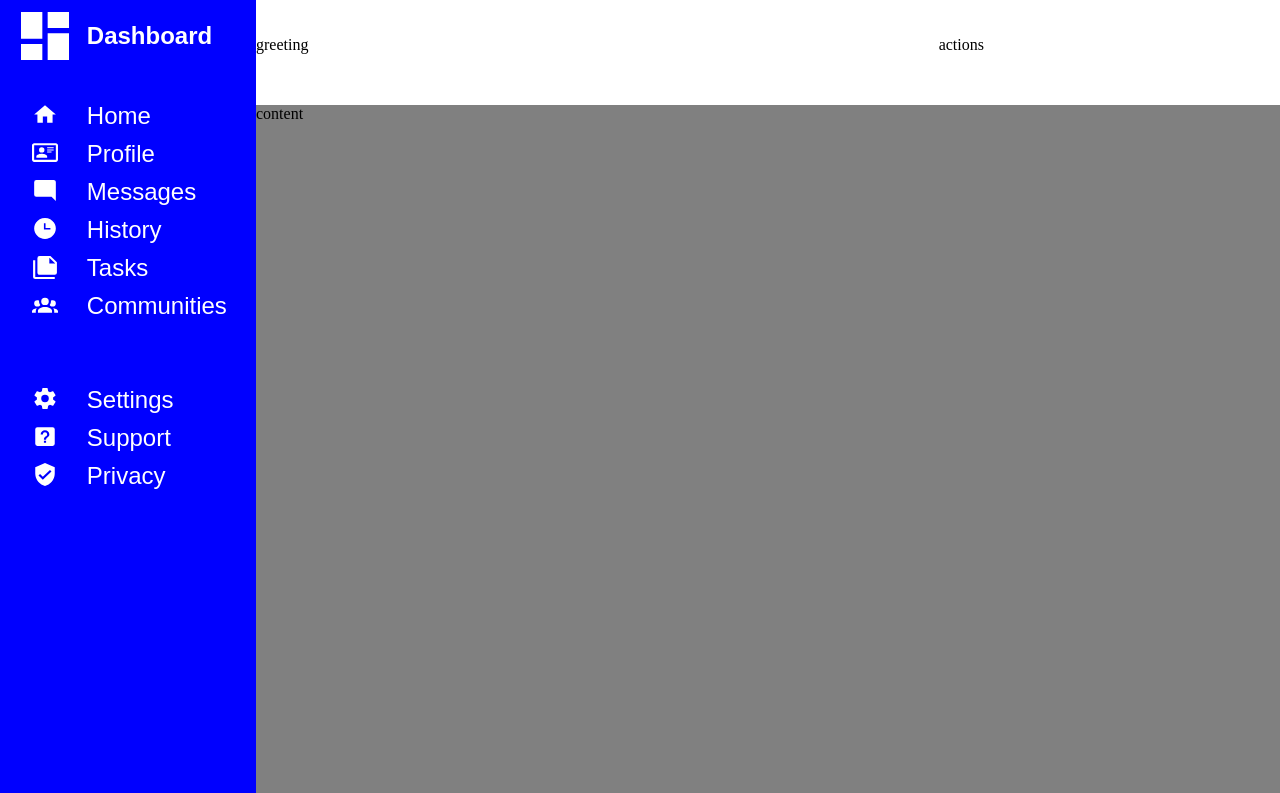
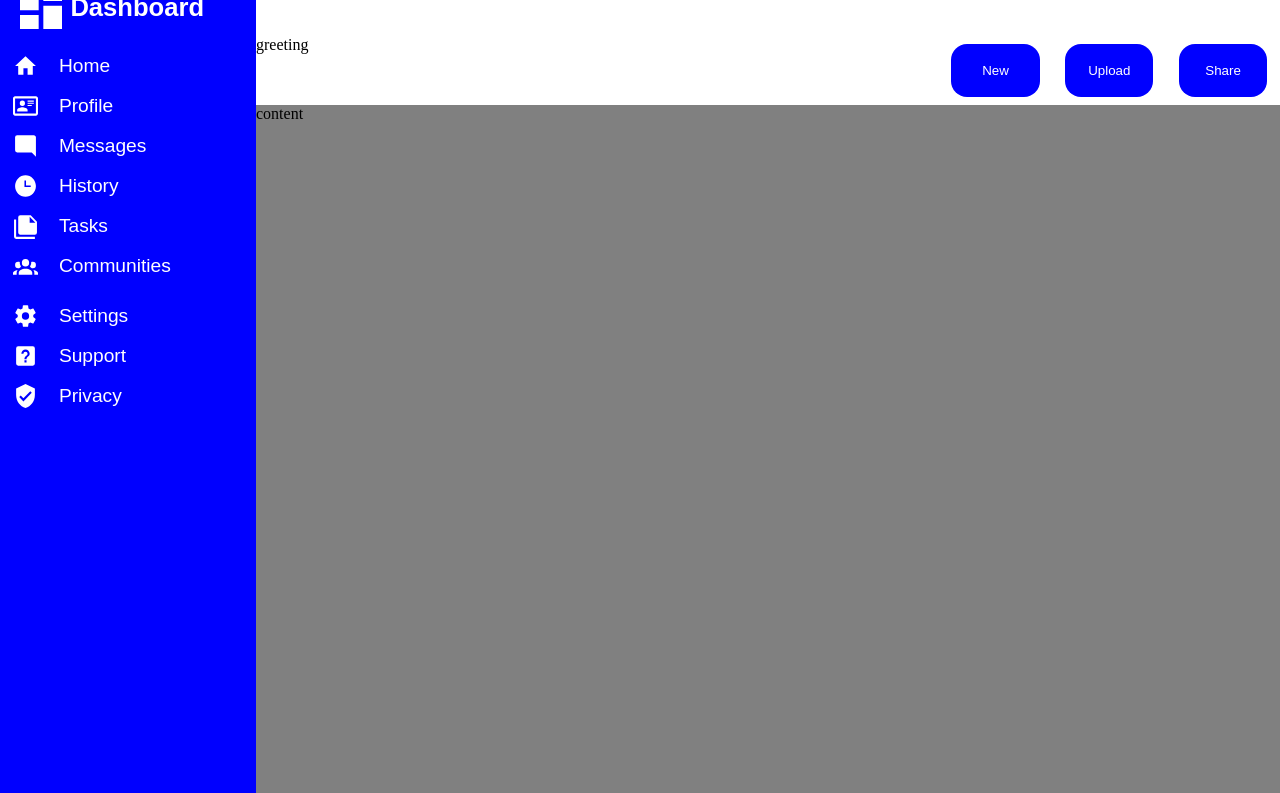
Before and after one commit to slothmindmastery/admin-dashboard, a plain HTML site: page index.html in a window 1280 px wide. Shown: the part 33-826 px from the top of the page. Drawn offline with Linux system fonts and the light colour scheme.

Commit message:
Add ul to sidebar
- arrange sidebar images and words using li and grid

```diff
--- a/index.html
+++ b/index.html
@@ -9,29 +9,20 @@
 <body>
   <div id="container">
     <div id="sidebar">
-      <img src="view-dashboard.svg" class="large-icon white-filter">
-      <h2>Dashboard</h2>
-      <img src="home.svg" class="icon white-filter">
-      <p>Home</p>
-      <img src="card-account-details-outline.svg" class="icon white-filter">
-      <p>Profile</p>
-      <img src="message-reply.svg" class="icon white-filter">
-      <p>Messages</p>
-      <img src="clock-time-three.svg" class="icon white-filter">
-      <p>History</p>
-      <img src="note-multiple.svg" class="icon white-filter">
-      <p>Tasks</p>
-      <img src="account-group.svg" class="icon white-filter">
-      <p>Communities</p>
-
-      <img src="cog.svg" class="icon white-filter">
-
-      <p>Settings</p>
-      <img src="help-box.svg" class="icon white-filter">
-      <p>Support</p>
-      <img src="shield-check.svg" class="icon white-filter">
-      <p>Privacy</p>
-
+      <h2 id="dashboard-heading"><img src="view-dashboard.svg" class="large-icon white-filter">Dashboard</h2>
+      <ul class="dashboard-links">
+        <li><img src="home.svg" class="icon white-filter">Home</li>
+        <li><img src="card-account-details-outline.svg" class="icon white-filter">Profile</li>
+        <li><img src="message-reply.svg" class="icon white-filter">Messages</li>
+        <li><img src="clock-time-three.svg" class="icon white-filter">History</li>
+        <li><img src="note-multiple.svg" class="icon white-filter">Tasks</li>
+        <li><img src="account-group.svg" class="icon white-filter">Communities</li>
+      </ul>
+      <ul class="dashboard-links">
+        <li><img src="cog.svg" class="icon white-filter">Settings</li>
+        <li><img src="help-box.svg" class="icon white-filter">Support</li>
+        <li><img src="shield-check.svg" class="icon white-filter">Privacy</li>
+      </ul>
     </div>
     <div id="header">
       <div id="search">
@@ -44,7 +35,9 @@
         greeting
       </div>
       <div id="actions">
-        actions
+        <button>New</button>
+        <button>Upload</button>
+        <button>Share</button>
       </div>
     </div>
     <div id="content">
--- a/style.css
+++ b/style.css
@@ -8,16 +8,13 @@
 }
 
 .large-icon {
-  height: 8vh;
+  height: 7vh;
   width: auto;
-  align-self: center;
-  justify-self: center;
 }
 
 .icon {
   height: 2vw;
   width: auto;
-  justify-self: center;
 }
 
 #container {
@@ -34,22 +31,35 @@
   grid-area: 1 / 1 / 3 / 2;
   background-color: blue;
   display: grid;
-  grid-template-rows: 4fr repeat(5, 1fr) 3fr repeat(3, 1fr) 10fr;
-  grid-template-columns: 1fr 4fr;
+  grid-template-rows: 1fr 5fr 5fr 5fr;
   gap: 10px;
 }
 
-h2 {
+#dashboard-heading {
   color: white;
   align-self: center;
-  font-family:Arial, Helvetica, sans-serif
+  font-family:Arial, Helvetica, sans-serif;
+  font-size: 2vw;
+  display: grid;
+  align-items: center;
+  grid-template-columns: 1fr 3fr;
 }
 
-p {
+.dashboard-links {
   color: white;
   font-family:Arial, Helvetica, sans-serif;
-  font-size: 3vh;
+  font-size: 1.5vw;
+  line-height: 5vh;
+  list-style: none;
 }
+
+
+li {
+  display: grid;
+  align-items: center;
+  grid-template-columns: 1fr 4fr;
+}
+
 
 #header {
   grid-area: 1 / 2 / 2 / 3;
@@ -71,7 +81,25 @@ p {
 }
 
 #actions {
+  display: grid;
+  grid-template-columns: 1fr 1fr 1fr;
+}
 
+button {
+  margin-left: 1vw;
+  margin-right: 1vw;
+  margin-top: 1vh;
+  margin-bottom: 1vh;
+
+  background-color: blue;
+  border: none;
+  color: white;
+  text-align: center;
+  text-decoration: none;
+  display: inline-block;
+  cursor: pointer;
+  border-radius: 16px;
+  font-family: Arial, Helvetica, sans-serif;
 }
 
 #content {
```
